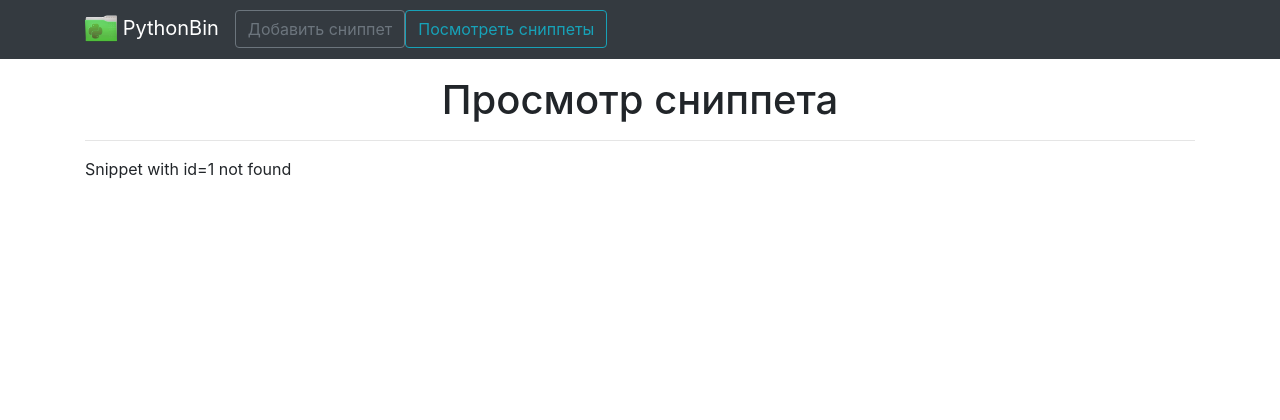
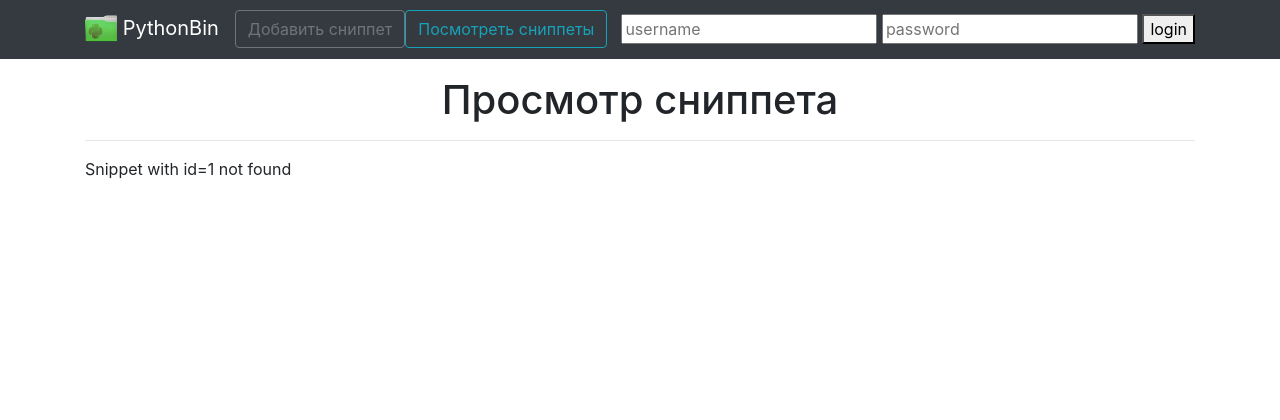
Before and after one commit to Saabenko/Snippets_03032025, a Django app: page /snippets/1 in a window 1280 px wide. Shown: the top 420 px of the page. Run offline with Django 3.2, Linux system fonts and the light colour scheme; data that the repository does not hold is empty; some libraries are stand-ins or nearby versions.

Commit message:
Add login and logout for users

```diff
--- a/MainApp/views.py
+++ b/MainApp/views.py
@@ -3,6 +3,8 @@ from django.shortcuts import get_object_or_404, render, redirect
 from MainApp.forms import SnippetForm
 from MainApp.models import Snippet
 from django.core.exceptions import ObjectDoesNotExist
+from django.contrib import auth
+
 
 def index_page(request):
     context = {'pagename': 'PythonBin'}
@@ -84,3 +86,22 @@ def snippet_delete(request, snippet_id: int):
         snippet = get_object_or_404(Snippet, id=snippet_id)
         snippet.delete()
     return redirect("snippets-list")
+
+def login(request):
+    if request.method == 'POST':
+        username = request.POST.get("username")
+        password = request.POST.get("password")
+        # print("username =", username)
+        # print("password =", password)
+        user = auth.authenticate(request, username=username,
+        password=password)
+        if user is not None:
+            auth.login(request, user)
+        else:
+        # Return error message
+            pass
+    return redirect('home')
+
+def logout(request):
+    auth.logout(request)
+    return redirect("home")
--- a/Snippets/urls.py
+++ b/Snippets/urls.py
@@ -10,4 +10,6 @@ urlpatterns = [
     path('snippets/<int:snippet_id>', views.snippet_detail, name="snippet-detail"),
     path('snippets/<int:snippet_id>/edit', views.snippet_edit, name="snippet-edit"),
     path('snippets/<int:snippet_id>/delete', views.snippet_delete, name="snippet-delete"),
+    path('login', views.login, name='login'),
+    path('logout', views.logout, name='logout')
 ] + static(settings.STATIC_URL, document_root=settings.STATIC_ROOT)
--- a/templates/inc/inc-header.html
+++ b/templates/inc/inc-header.html
@@ -24,6 +24,17 @@
                     </li>
                 </ul>
             </div>
+            {% if request.user.is_authenticated %}
+                <span style="color: white;">Welcome, {{requst.user.username }} </span> &nbsp;&nbsp;
+                <a href="{% url "logout" %}">logout</a>
+            {% else %}
+            <form method="post" action="{% url "login" %}">{% csrf_token %}
+                <input name="username" type="text" placeholder="username">
+                <input name="password" type="password" placeholder="password">
+                <button type="submit">login</button>
+            </form>
+            {% endif %}
+
         </div>
     </nav>
 </header>
```
